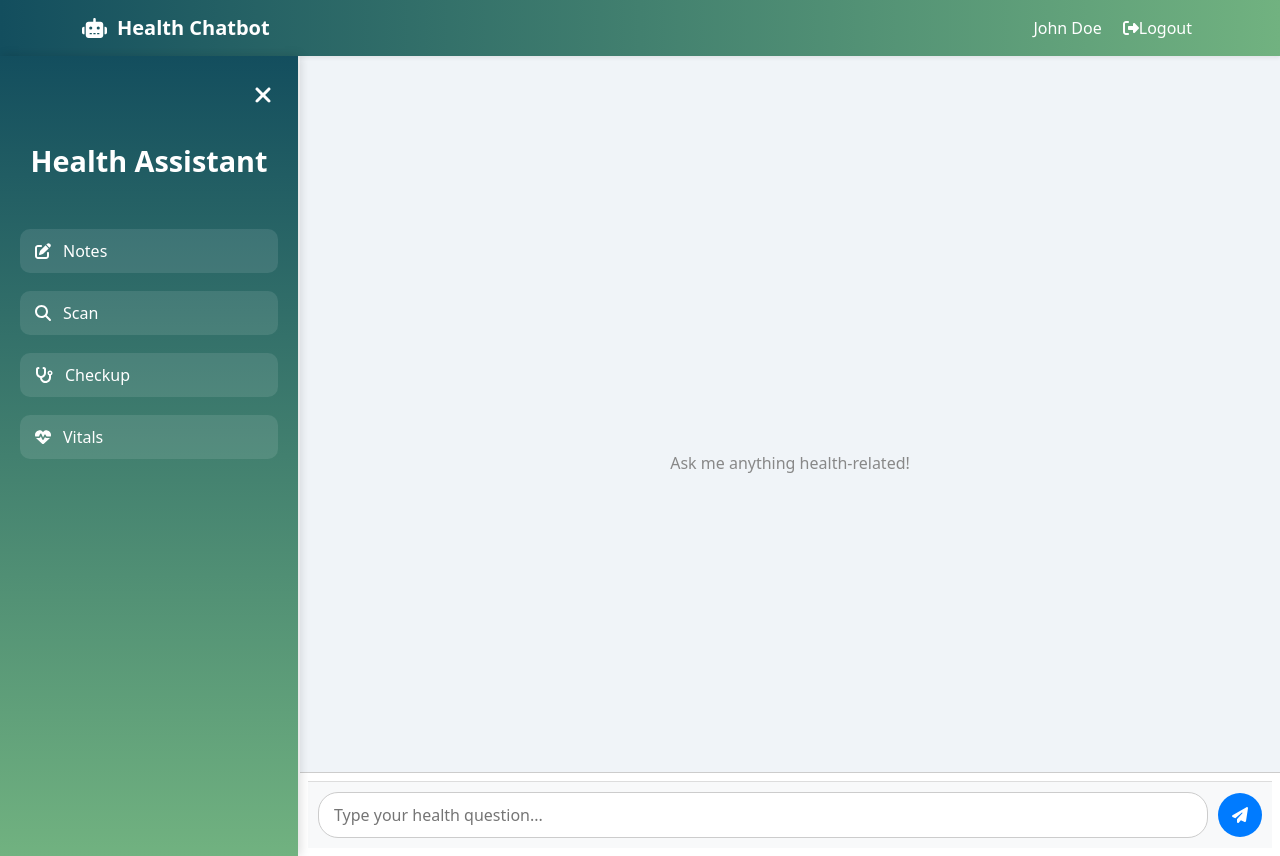
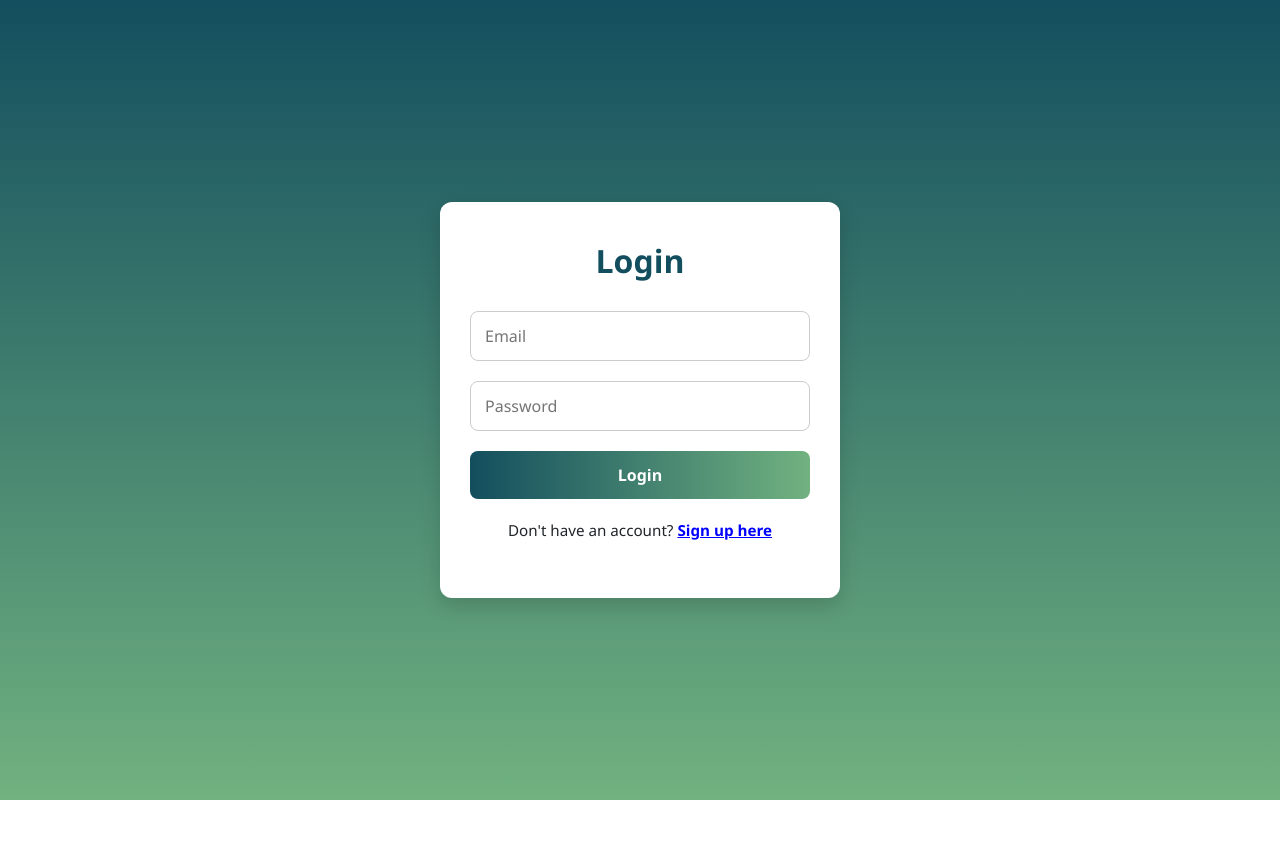
Before and after one commit to RudraNiraj116/Health-Chatbot, a React (Vite) app in the folder frontend/: page /login in a window 1280 px wide. After the commit the page ends 800 px from the top, so only its background shows below. Built offline with nearby package versions, Linux system fonts and the light colour scheme.

Commit message:
login page added

```diff
--- a/frontend/src/App.jsx
+++ b/frontend/src/App.jsx
@@ -1,15 +1,52 @@
+// App.jsx
+import { useState } from "react";
+import {
+  BrowserRouter as Router,
+  Routes,
+  Route,
+  Navigate,
+} from "react-router-dom";
+
 import Navbar from "./components/NavbarPage/Navbar";
 import Mainarea from "./components/sidePage/Mainarea";
+import AuthForm from "./components/LoginPage/AuthForm";
 
 const App = () => {
-  return (
+  const [user, setUser] = useState(null); // track logged-in user
+
+  const handleLogout = () => {
+    setUser(null); // clear user state
+  };
+
+  const ChatPage = () => (
     <div className="d-flex flex-column vh-100">
-      <Navbar />
+      <Navbar user={user} onLogout={handleLogout} />
       <div className="flex-grow-1">
         <Mainarea />
       </div>
     </div>
   );
+
+  return (
+    <Router>
+      <Routes>
+        {/* Redirect to login if not logged in */}
+        <Route path="/" element={<Navigate to="/login" replace />} />
+
+        {/* Auth route */}
+        <Route path="/login" element={<AuthForm setUser={setUser} />} />
+
+        {/* Chat route (protected) */}
+        <Route
+          path="/chat"
+          element={user ? <ChatPage /> : <Navigate to="/login" replace />}
+        />
+
+        {/* Catch-all */}
+        <Route path="*" element={<Navigate to="/" replace />} />
+      </Routes>
+    </Router>
+  );
 };
 
 export default App;
--- a/frontend/src/components/LoginPage/AuthForm.css
+++ b/frontend/src/components/LoginPage/AuthForm.css
@@ -1,40 +1,70 @@
 .auth-container {
-  height: 100vh;
   display: flex;
+  justify-content: center;
   align-items: center;
-  justify-content: center;
-  background: #f7f7f7;
+  min-height: 100vh;
+  background: linear-gradient(to bottom, #134e5e, #71b280);
+  font-family: 'Segoe UI', Tahoma, Geneva, Verdana, sans-serif;
+  padding: 20px;
 }
 
 .auth-form {
   background: white;
-  padding: 2rem;
-  border-radius: 8px;
-  box-shadow: 0 0 10px rgba(0, 0, 0, 0.1);
-  width: 300px;
+  padding: 40px 30px;
+  border-radius: 12px;
+  box-shadow: 0 8px 20px rgba(0, 0, 0, 0.15);
+  max-width: 400px;
+  width: 100%;
   display: flex;
   flex-direction: column;
-  gap: 1rem;
+  gap: 20px;
+}
+
+.auth-form h2 {
+  margin-bottom: 10px;
+  color: #134e5e;
+  text-align: center;
+  font-weight: bold;
 }
 
 .auth-form input {
-  padding: 0.5rem;
+  padding: 12px 14px;
+  border: 1px solid #ccc;
+  border-radius: 8px;
   font-size: 1rem;
+  transition: border 0.2s ease;
+}
+
+.auth-form input:focus {
+  outline: none;
+  border: 1px solid #71b280;
+  box-shadow: 0 0 5px rgba(113, 178, 128, 0.4);
 }
 
 .auth-form button {
-  background-color: #007bff;
+  padding: 12px;
+  background: linear-gradient(to right, #134e5e, #71b280);
   color: white;
-  padding: 0.6rem;
+  font-size: 1rem;
+  font-weight: bold;
   border: none;
-  border-radius: 4px;
+  border-radius: 8px;
   cursor: pointer;
+  transition: background 0.3s ease;
 }
 
 .auth-form button:hover {
-  background-color: #0056b3;
+  background: linear-gradient(to right, #0f3c4c, #5da26d);
+}
+
+.auth-form p {
+  text-align: center;
+  font-size: 0.95rem;
 }
 
 .auth-form span {
+  color: #134e5e;
+  font-weight: bold;
+  cursor: pointer;
   text-decoration: underline;
 }
--- a/frontend/src/components/LoginPage/AuthForm.jsx
+++ b/frontend/src/components/LoginPage/AuthForm.jsx
@@ -1,11 +1,11 @@
 // client/src/components/LoginPage/AuthForm.jsx
-import { useState } from 'react';
-import { useNavigate } from 'react-router-dom';
-import './AuthForm.css';
+import { useState } from "react";
+import { useNavigate } from "react-router-dom";
+import "./AuthForm.css";
 
-const AuthForm = () => {
+const AuthForm = ({ setUser }) => {
   const [isLogin, setIsLogin] = useState(true);
-  const [formData, setFormData] = useState({ email: '', password: '', name: '' });
+  const [formData, setFormData] = useState({ email: "", password: "", name: "" });
   const navigate = useNavigate();
 
   const handleChange = (e) => {
@@ -14,27 +14,30 @@ const AuthForm = () => {
 
   const toggleMode = () => {
     setIsLogin(!isLogin);
-    setFormData({ email: '', password: '', name: '' });
+    setFormData({ email: "", password: "", name: "" });
   };
 
   const handleSubmit = async (e) => {
     e.preventDefault();
-    const endpoint = isLogin ? '/api/auth/login' : '/api/auth/signup';
+    const endpoint = isLogin ? "/api/auth/login" : "/api/auth/signup";
 
-    const res = await fetch(`http://localhost:5000${endpoint}`, {
-      method: 'POST',
-      headers: { 'Content-Type': 'application/json' },
-      body: JSON.stringify(formData)
-    });
+    try {
+      const res = await fetch(`http://localhost:5000${endpoint}`, {
+        method: "POST",
+        headers: { "Content-Type": "application/json" },
+        body: JSON.stringify(formData),
+      });
 
-    const data = await res.json();
+      const data = await res.json();
 
-    if (res.ok) {
-      localStorage.setItem('userEmail', data.email);
-      localStorage.setItem('userName', data.name);
-      navigate('/chat');
-    } else {
-      alert(data.message);
+      if (res.ok) {
+        setUser({ name: data.name, email: data.email });
+        navigate("/chat");
+      } else {
+        alert(data.message || "Authentication failed.");
+      }
+    } catch (error) {
+      alert("An error occurred. Please try again.");
     }
   };
 
@@ -76,7 +79,7 @@ const AuthForm = () => {
 
         <p>
           {isLogin ? "Don't have an account?" : "Already have an account?"}{" "}
-          <span onClick={toggleMode} style={{ color: 'blue', cursor: 'pointer' }}>
+          <span onClick={toggleMode} style={{ color: "blue", cursor: "pointer" }}>
             {isLogin ? "Sign up here" : "Login here"}
           </span>
         </p>
--- a/frontend/src/components/NavbarPage/Navbar.css
+++ b/frontend/src/components/NavbarPage/Navbar.css
@@ -8,6 +8,7 @@
 }
 
 .navbar-brand {
+  margin-left: -10vh;
   font-size: 1.5rem;
   display: flex;
   align-items: center;
@@ -37,6 +38,80 @@
   transform: scale(1.1);
 }
 
+
+.user-avatar {
+  margin-right: -40px;
+  background-color: white;
+  color: #134e5e;
+  font-weight: bold;
+  border-radius: 50%;
+  width: 38px;
+  height: 38px;
+  display: flex;
+  align-items: center;
+  justify-content: center;
+  font-size: 1rem;
+  transition: background 0.3s ease;
+}
+
+
+.user-name {
+  font-size: 1rem;
+}
+
+.user-dropdown {
+  position: relative;
+  cursor: pointer;
+}
+
+.user-avatar:hover {
+  background-color: #f0f0f0;
+}
+
+.dropdown-menu {
+  position: absolute;
+  top: 48px;
+  right: 0;
+  background-color: white;
+  color: #134e5e;
+  border-radius: 8px;
+  box-shadow: 0 4px 10px rgba(0, 0, 0, 0.15);
+  padding: 8px 0;
+  z-index: 1000;
+  min-width: 120px;
+}
+
+.dropdown-item {
+  background: none;
+  border: none;
+  color: #134e5e;
+  font-size: 0.95rem;
+  padding: 8px 16px;
+  width: 100%;
+  text-align: left;
+  display: flex;
+  align-items: center;
+  gap: 8px;
+  cursor: pointer;
+}
+
+.dropdown-item:hover {
+  background-color: #f0f0f0;
+}
+
+.logout-btn {
+  background: none;
+  border: none;
+  color: white;
+  font-size: 1.2rem;
+  cursor: pointer;
+  transition: transform 0.2s ease;
+}
+
+.logout-btn:hover {
+  transform: scale(1.2);
+}
+
 @media (max-width: 768px) {
   .navbar {
     flex-direction: column;
--- a/frontend/src/components/NavbarPage/Navbar.jsx
+++ b/frontend/src/components/NavbarPage/Navbar.jsx
@@ -1,29 +1,58 @@
+// client/src/components/NavbarPage/Navbar.jsx
+import { useState, useEffect, useRef } from "react";
 import { FontAwesomeIcon } from "@fortawesome/react-fontawesome";
 import { faRobot, faRightFromBracket } from "@fortawesome/free-solid-svg-icons";
 import "./Navbar.css";
 
-const Navbar = () => {
-  const user = { name: "John Doe" }; // Replace with actual user from context/state
+const Navbar = ({ user, onLogout }) => {
+  const [menuOpen, setMenuOpen] = useState(false);
+  const dropdownRef = useRef();
 
-  const handleLogout = () => {
-    // Add your logout logic here (e.g., clearing token, redirecting)
-    console.log("User logged out");
+  const getInitials = (name) => {
+    if (!name) return "U";
+    return name
+      .trim()
+      .split(" ")
+      .map((n) => n[0])
+      .join("")
+      .toUpperCase();
   };
+
+  useEffect(() => {
+    const handleClickOutside = (event) => {
+      if (dropdownRef.current && !dropdownRef.current.contains(event.target)) {
+        setMenuOpen(false);
+      }
+    };
+    document.addEventListener("mousedown", handleClickOutside);
+    return () => document.removeEventListener("mousedown", handleClickOutside);
+  }, []);
 
   return (
     <nav className="navbar navbar-expand-lg shadow-sm px-3">
       <div className="container d-flex justify-content-between align-items-center w-100">
         <a className="navbar-brand fw-bold text-white" href="#">
-          <FontAwesomeIcon icon={faRobot} />
+          <FontAwesomeIcon icon={faRobot} className="me-2" />
           Health Chatbot
         </a>
 
-        <div className="user-info">
-          <span>{user.name}</span>
-          <button onClick={handleLogout}>
-            <FontAwesomeIcon icon={faRightFromBracket} />
-            Logout
-          </button>
+        <div className="user-dropdown" ref={dropdownRef}>
+          <div
+            className="user-avatar"
+            onClick={() => setMenuOpen(!menuOpen)}
+            title="User menu"
+          >
+            {getInitials(user?.name)}
+          </div>
+
+          {menuOpen && (
+            <div className="dropdown-menu show">
+              <button className="dropdown-item" onClick={onLogout}>
+                <FontAwesomeIcon icon={faRightFromBracket} className="me-2" />
+                Logout
+              </button>
+            </div>
+          )}
         </div>
       </div>
     </nav>
--- a/frontend/src/components/chatPage/ChatArea.css
+++ b/frontend/src/components/chatPage/ChatArea.css
@@ -7,6 +7,7 @@
 }
 
 .chat-input {
+  margin-bottom: 60px;
   flex-grow: 1;
   padding: 10px 15px;
   font-size: 1rem;
@@ -21,10 +22,11 @@
 }
 
 .send-btn {
+  margin-bottom: 60px;
   margin-left: 10px;
   padding: 10px 14px;
   font-size: 1rem;
-  background-color: #007bff;
+ background: linear-gradient(to right, #134e5e, #71b280);
   border: none;
   border-radius: 50%;
   color: white;
@@ -35,7 +37,7 @@
 .send-btn:hover {
   background-color: #0056b3;
 }
-/* .chat-input-form .send-btn:disabled {
+.chat-input-form .send-btn:disabled {
   background-color: #ccc;
   cursor: not-allowed;
-} */
+}
--- a/frontend/src/index.css
+++ b/frontend/src/index.css
@@ -2,5 +2,6 @@ body, html, #root {
     height: 100%;
     margin: 0;
     padding: 0;
+    overflow: hidden;
 
   }
```
Also changed, not shown: frontend/src/components/DropdownMenu/DropdownMenu.jsx (deleted, +0 -42 lines).
